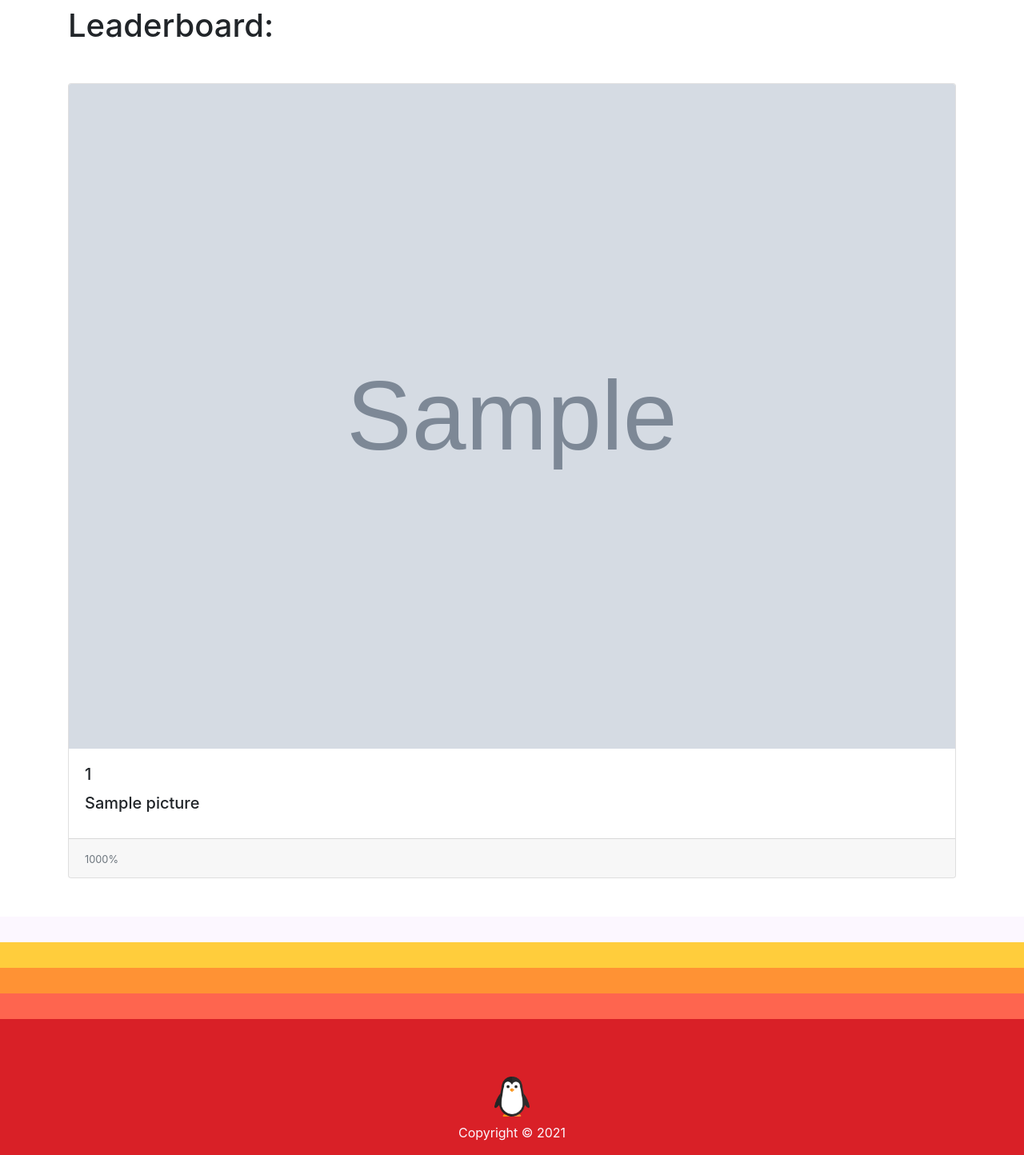
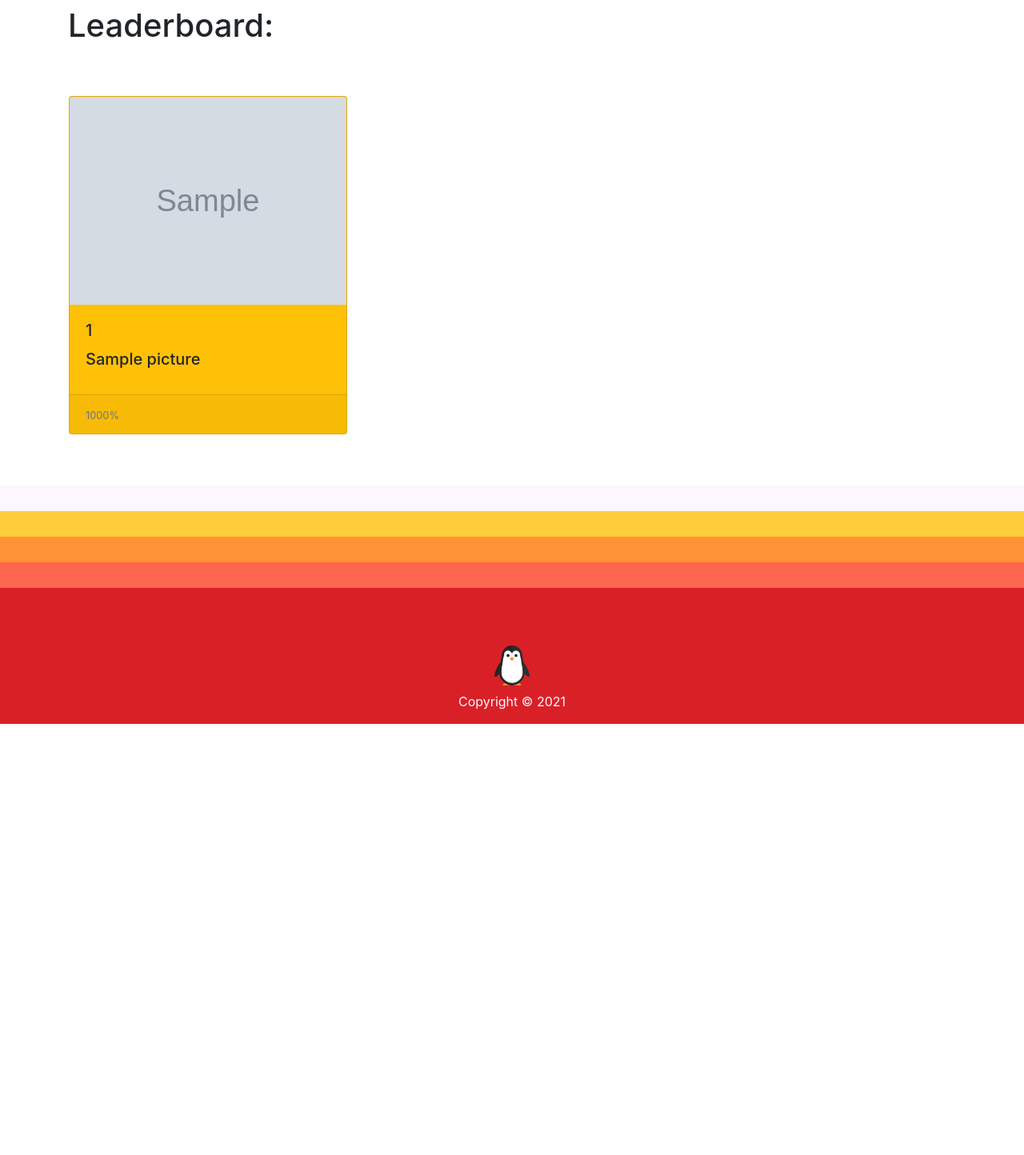
Before and after one commit to svardik/flugpinguine, a Flask app: page /leaderboard in a window 1280 px wide. Shown: the part 76-1520 px from the top of the page at 80% size. After the commit the page ends 981 px from the top, so only its background shows below. Run offline with Flask 2, Linux system fonts and the light colour scheme; tables that the repository leaves empty hold one stand-in row (values such as "Sample post"); grey boxes marked "Sample" are stand-in pictures; some libraries are stand-ins or nearby versions.

Commit message:
asdfasdfasdf

```diff
--- a/algorithm.py
+++ b/algorithm.py
@@ -24,7 +24,6 @@ def determine_score():
     for i in range(len(win_lost)):
         score = 0.0
         games = sum(win_lost[i])
-        print(games)
         if games > 3:
             score = win_lost[i][0] / games
         scores_dir[i]=score
@@ -32,11 +31,9 @@ def determine_score():
     sorted_dir = {k: v for k, v in sorted(scores_dir.items(), key=lambda item: item[1])}
 
     places_dir = list(sorted_dir.keys())[::-1]
-    print(places_dir)
     out_dir = {}
     for i in range(pictures):
         _id = places_dir[i]
-        print(_id,"is this place: ",i+1)
         pc = Pictures.query.filter_by(id=_id).first()
         if(pc is not None):
             pc.place = i+1
--- a/backend.py
+++ b/backend.py
@@ -102,12 +102,18 @@ def upload_file():
             db.session.commit()
 
             image = Image.open(request.files['file'].stream).convert("RGBA")
+            basewidth = 400
+
+            wpercent = (basewidth/float(image.size[0]))
+            hsize = int((float(image.size[1])*float(wpercent)))
+
+            image = image.resize((basewidth,hsize), Image.ANTIALIAS)
 
             THIS_FOLDER = os.path.dirname(os.path.abspath(__file__))
             my_file = os.path.join(THIS_FOLDER, "static/files/"+str(p_new.id)+'.jpg')
 
             new_image = Image.new("RGBA", image.size, "WHITE") # Create a white rgba background
-            new_image.paste(image, (0, 0), image)              # Paste the image on the background. Go to the links given below for details.
+            new_image.paste(image, (0, 0), image)            # Paste the image on the background. Go to the links given below for details.
             new_image.convert('RGB').save(my_file, "JPEG")  # Save as JPEG
 
             p_new.image_url = "files/"+str(p_new.id)+'.jpg'
@@ -133,5 +139,5 @@ def voting():
         db.session.add(vf)
         db.session.commit()
         determine_score()
-        print(winner_id)
+        #print(winner_id)
     return redirect(url_for('views.voting'))
--- a/templates/leaderboard.html
+++ b/templates/leaderboard.html
@@ -11,18 +11,23 @@
 {% endif %}
 
 
-<div class="card-deck my-5">
+<div class="my-5 row row-cols-3">
   {% for p in pictures %}
-  <div class="card">
+  {% if p.score and p.place%}
+  <div>
+  <div class="card m-3 {% if p.place==1%}bg-warning{%endif%} {% if p.place==2%}bg-light{%endif%} {% if p.place==3%}bg-danger{%endif%}" >
     <img class="card-img-top" src="{{url_for('static',filename=p.image_url)}}" alt="Card image cap">
     <div class="card-body">
       <h5 class="card-title">{{p.place}}</h5>
       <h5 class="card-title">{{p.name}}</h5>
     </div>
     <div class="card-footer">
-      <small class="text-muted">{{ "%.f"|format(p['score']*100|round) }}%</small>
+      <small class="text-muted"> {{ "%.f"|format(p['score']*100|round) }}%
+        </small>
     </div>
   </div>
+</div>
+  {% endif %}
   {% endfor %}
 </div>
 
--- a/templates/picture_detail.html
+++ b/templates/picture_detail.html
@@ -6,7 +6,8 @@
       <img src="{{url_for('static',filename=picture.image_url)}}" class="card-img-top" alt="{{picture.name}}" />
       <hr>
       <div class="card-body">
-        <h2 class="card-title">Platzierung: </h2>
+        <h2 class="card-title">Platzierung: {{picture.place}}</h2>
+        <h2 class="card-title">Score: {{picture.score}}</h2>
 
       </div></div>
     {% endblock %}
```
